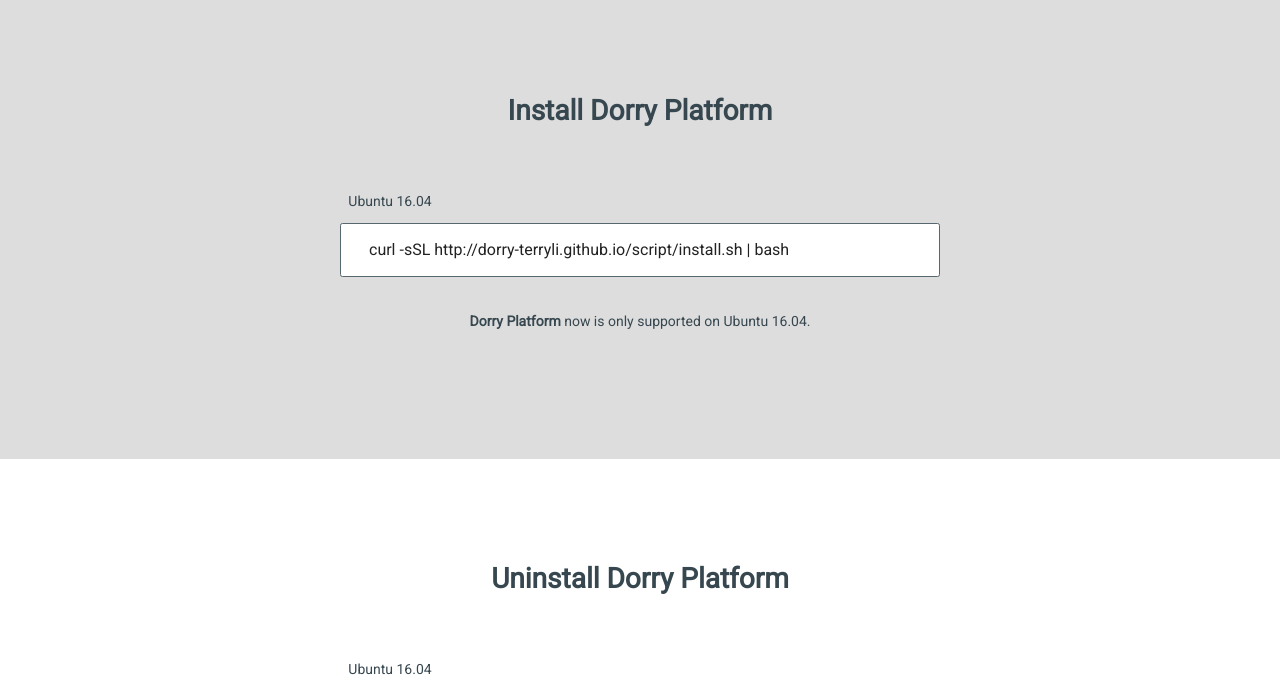
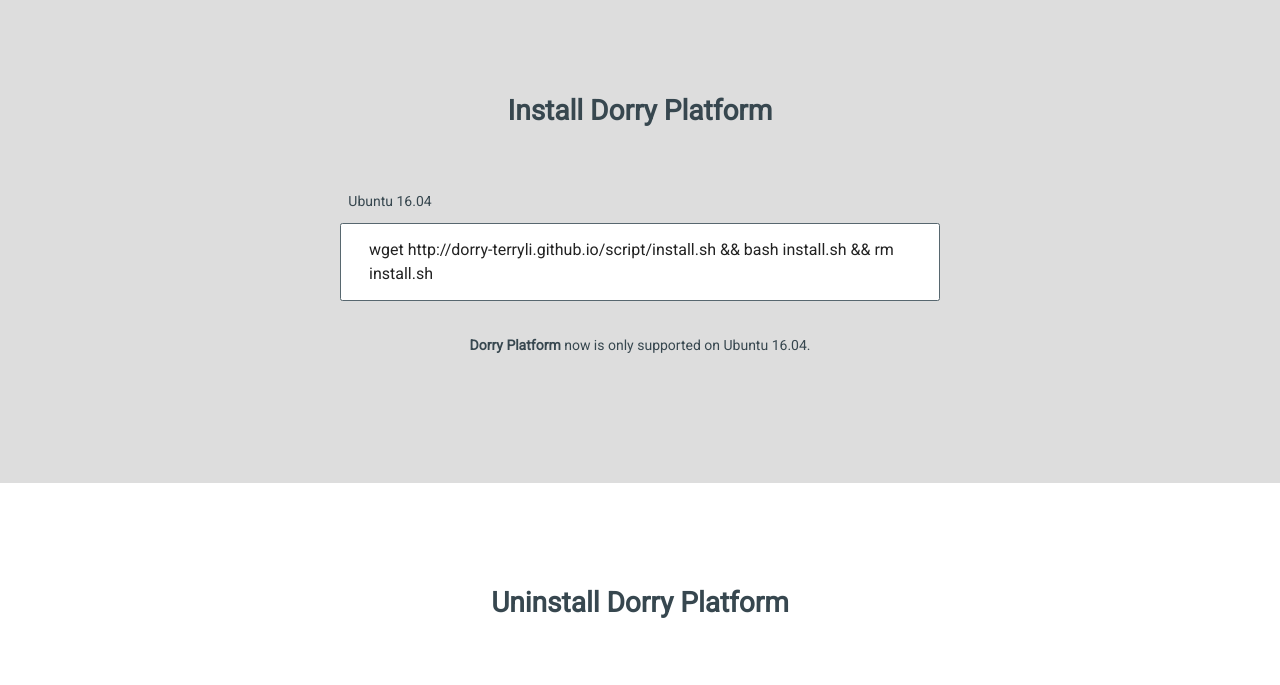
Before and after one commit to dorry-terryli/dorry-terryli.github.io, a plain HTML site: page documentation.html in a window 1280 px wide. Shown: the part 71-756 px from the top of the page. Drawn offline with nearby package versions, Linux system fonts and the light colour scheme.

Commit message:
modi commit

```diff
--- a/documentation.html
+++ b/documentation.html
@@ -55,7 +55,8 @@
             <div class="doc-h1">Install Dorry Platform</div>
             <div class="doc-version"> Ubuntu 16.04 </div>
             <div class="code-container">
-                <p>curl -sSL http://dorry-terryli.github.io/script/install.sh | bash</p>
+                <!--<p>curl -sSL http://dorry-terryli.github.io/script/install.sh | bash</p>-->
+                <p>wget http://dorry-terryli.github.io/script/install.sh && bash install.sh && rm install.sh</p>
             </div>
             <div class="doc-desc">
                 <p><b>Dorry Platform</b> now is only supported on Ubuntu 16.04.</p>
```
